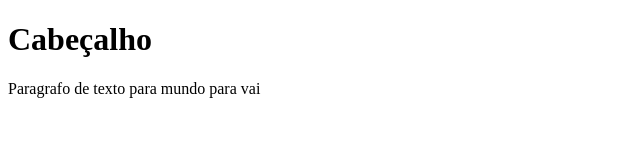
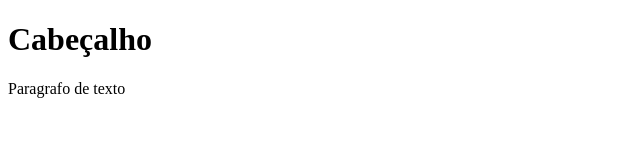
Before and after one commit to GuilhermeRigoto/html-project, a plain HTML site: page index.html in a window 1280 px wide. Shown: the whole page, without its empty margins (0-640 px from the left). Drawn offline with Linux system fonts and the light colour scheme.

Commit message:
al tag p

```diff
--- a/index.html
+++ b/index.html
@@ -7,7 +7,7 @@
 </head>
 <body>
     <h1> Cabeçalho</h1>
-<p> Paragrafo de texto para mundo para vai</p>
+<p> Paragrafo de texto</p>
 
 </body>
 </html>
```
